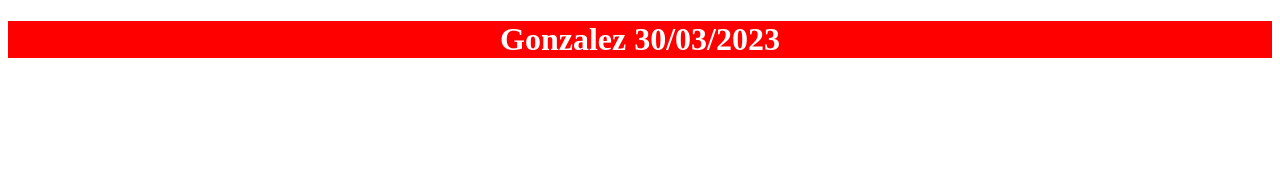
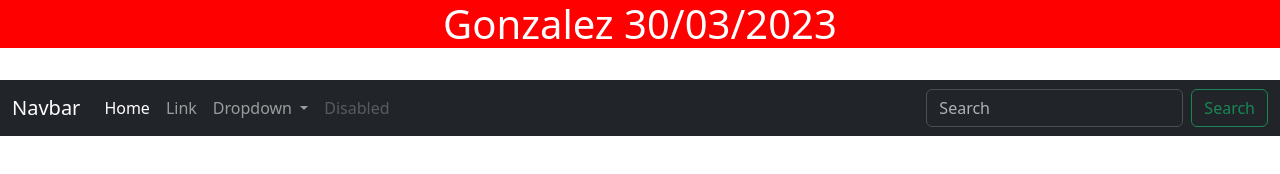
Before and after one commit to Gonz41/Compito-1, a plain HTML site: page index.html in a window 1280 px wide. Drawn offline with nearby package versions, Linux system fonts and the light colour scheme.

Commit message:
aggiunto una navbar dark in index.html

```diff
--- a/index.html
+++ b/index.html
@@ -6,10 +6,49 @@
     <meta name="viewport" content="width=device-width, initial-scale=1.0">
     <title>Compito 1</title>
     <link rel="stylesheet" href="./css/style.css" type="text/css">
+    <link href="https://cdn.jsdelivr.net/npm/bootstrap@5.3.0-alpha2/dist/css/bootstrap.min.css" rel="stylesheet" integrity="sha384-aFq/bzH65dt+w6FI2ooMVUpc+21e0SRygnTpmBvdBgSdnuTN7QbdgL+OapgHtvPp" crossorigin="anonymous">
 </head>
 <body>
     <h1 class="titolo">Gonzalez 30/03/2023</h1>
+    <br>
+    <nav class="navbar navbar-expand-lg bg-dark" data-bs-theme="dark">
+        <div class="container-fluid">
+          <a class="navbar-brand" href="#">Navbar</a>
+          <button class="navbar-toggler" type="button" data-bs-toggle="collapse" data-bs-target="#navbarSupportedContent" aria-controls="navbarSupportedContent" aria-expanded="false" aria-label="Toggle navigation">
+            <span class="navbar-toggler-icon"></span>
+          </button>
+          <div class="collapse navbar-collapse" id="navbarSupportedContent">
+            <ul class="navbar-nav me-auto mb-2 mb-lg-0">
+              <li class="nav-item">
+                <a class="nav-link active" aria-current="page" href="#">Home</a>
+              </li>
+              <li class="nav-item">
+                <a class="nav-link" href="#">Link</a>
+              </li>
+              <li class="nav-item dropdown">
+                <a class="nav-link dropdown-toggle" href="#" role="button" data-bs-toggle="dropdown" aria-expanded="false">
+                  Dropdown
+                </a>
+                <ul class="dropdown-menu">
+                  <li><a class="dropdown-item" href="#">Action</a></li>
+                  <li><a class="dropdown-item" href="#">Another action</a></li>
+                  <li><hr class="dropdown-divider"></li>
+                  <li><a class="dropdown-item" href="#">Something else here</a></li>
+                </ul>
+              </li>
+              <li class="nav-item">
+                <a class="nav-link disabled">Disabled</a>
+              </li>
+            </ul>
+            <form class="d-flex" role="search">
+              <input class="form-control me-2" type="search" placeholder="Search" aria-label="Search">
+              <button class="btn btn-outline-success" type="submit">Search</button>
+            </form>
+          </div>
+        </div>
+      </nav>
 
 
+    <script src="https://cdn.jsdelivr.net/npm/bootstrap@5.3.0-alpha2/dist/js/bootstrap.bundle.min.js" integrity="sha384-qKXV1j0HvMUeCBQ+QVp7JcfGl760yU08IQ+GpUo5hlbpg51QRiuqHAJz8+BrxE/N" crossorigin="anonymous"></script>
 </body>
 </html>
```
